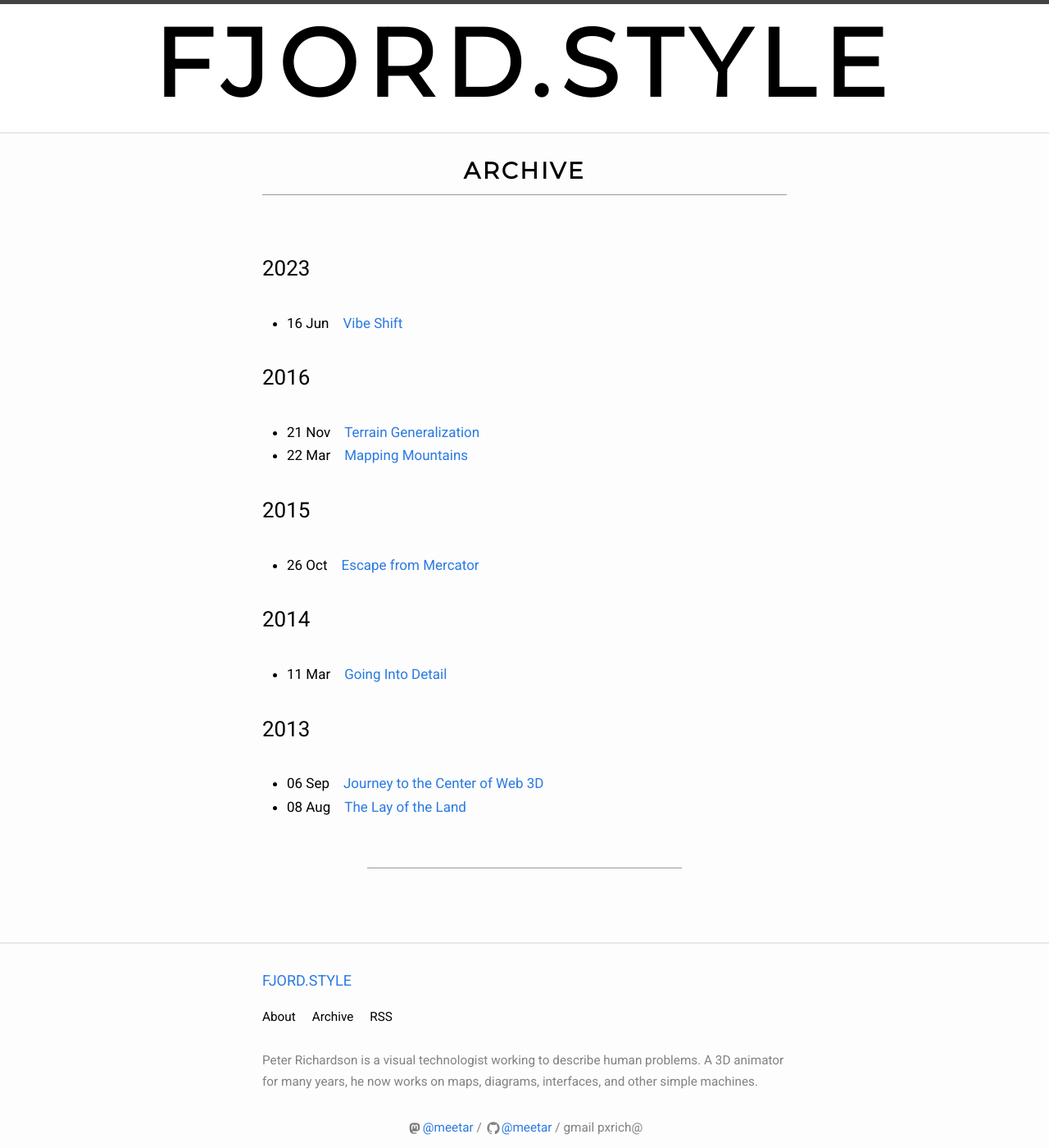
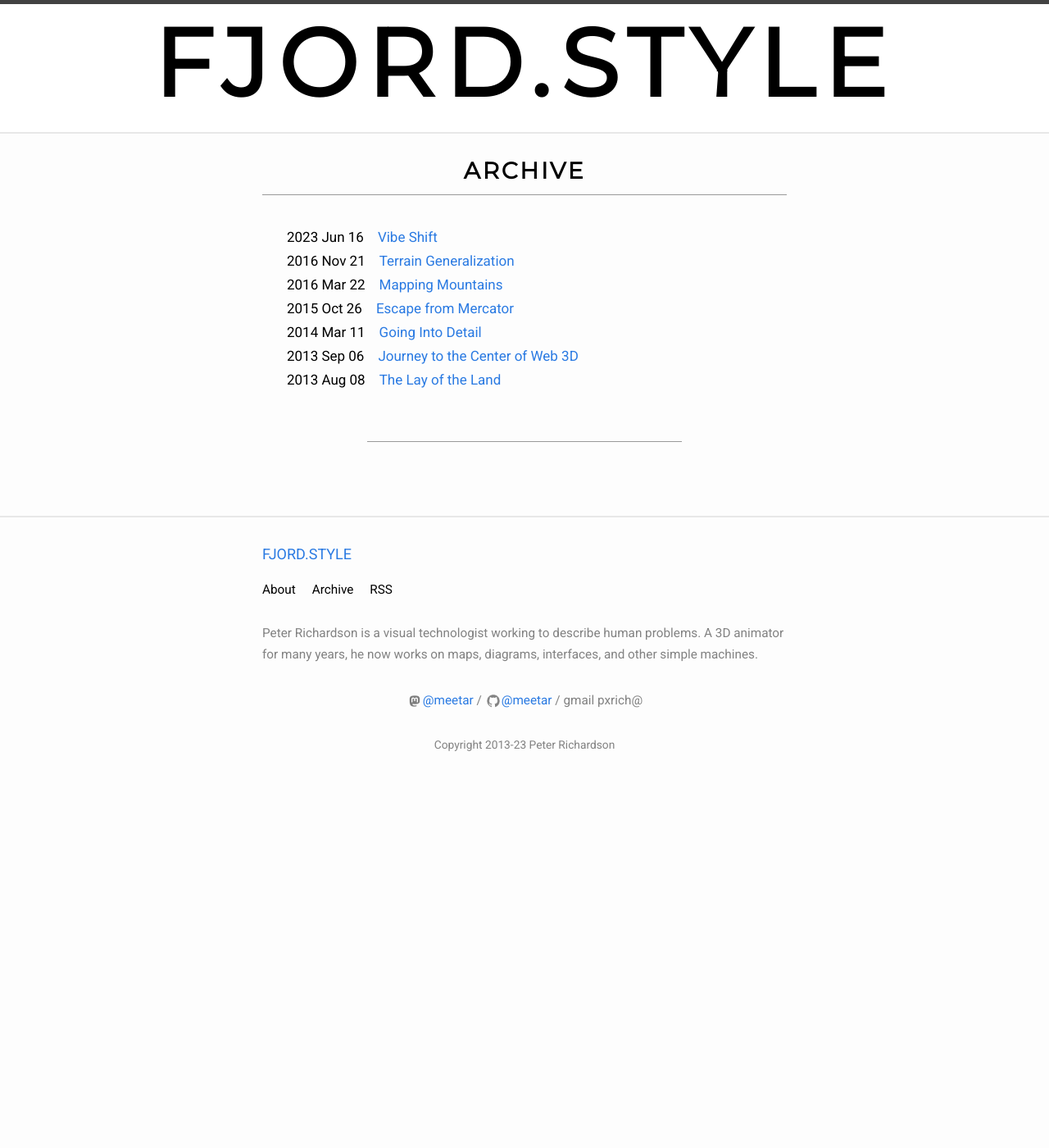
Before and after one commit to meetar/fjord.style, a Jekyll site: the page built from archive.md, in a window 1280 px wide and 1400 px high. Shown: the whole window at 82% size. Built offline with Jekyll 4.4.1, drawn with Linux system fonts in a browser that asks for light colours.

```diff
--- a/Gemfile
+++ b/Gemfile
@@ -4,3 +4,5 @@ gem 'github-pages'
 gem "webrick", "~> 1.8"
 
 gem 'jekyll-compose', group: [:jekyll_plugins]
+
+gem 'jekyll-paginate'
--- a/_config.yml
+++ b/_config.yml
@@ -18,3 +18,7 @@ github_username:  meetar
 
 # Build settings
 markdown: kramdown
+
+plugins:
+  - jekyll-paginate
+# paginate: 1
--- /dev/null
+++ b/_includes/pagination.html
@@ -0,0 +1,54 @@
+<!-- <div class="PageNavigation">
+  {% if page.previous.url %}
+  <div class="prevwrapper">
+    Previous post:<br>
+    <a href="{{page.previous.url}}">&laquo; {{page.previous.title}}</a>
+  </div>
+  {% endif %}
+  {% if page.next.url %}
+  <div class="nextwrapper">
+    Next post:<br>
+    <a class="next" href="{{page.next.url}}">{{page.next.title}} &raquo;</a>
+  </div>
+  {% endif %}
+</div> -->
+
+<!-- thanks php -->
+
+<div class="PageNavigation">
+  {% if page.previous.url %}
+  {% assign prevExcl = page.previous %}
+  {% for counter in (0..999) %}
+    {% if prevExcl%}
+    {% unless prevExcl.hidden %}
+      {% break %}
+    {% endunless %}
+    {% endif %}
+    {% assign prevExcl = prevExcl.previous %}
+  {% endfor %}
+
+
+  <div class="prevwrapper">
+    Previous post:<br>
+    <a href="{{prevExcl.url}}">&laquo; {{prevExcl.title}}</a>
+  </div>
+  {% endif %}
+
+  {% if page.next.url %}
+  {% assign nextExcl = page.next %}
+  {% for counter in (0..999) %}
+    {% if nextExcl%}
+    {% unless nextExcl.hidden %}
+      {% break %}
+    {% endunless %}
+    {% endif %}
+    {% assign nextExcl = nextExcl.next %}
+  {% endfor %}
+  <!-- nextExcl" {{nextExcl}} -->
+  <div class="nextwrapper">
+    Next post:<br>
+    <!-- <a class="next" href="{{page.next.url}}">{{page.next.title}} &raquo;</a> -->
+    <a class="next" href="{{nextExcl.url}}">{{nextExcl.title}} &raquo;</a>
+  </div>
+  {% endif %}
+</div>
--- a/_layouts/page.html
+++ b/_layouts/page.html
@@ -13,19 +13,6 @@ layout: default
 
   <hr>
 
-<div class="PageNavigation">
-  {% if page.previous.url %}
-  <div class="prevwrapper">
-    Previous post:<br>
-    <a href="{{page.previous.url}}">&laquo; {{page.previous.title}}</a>
-  </div>
-  {% endif %}
-  {% if page.next.url %}
-  <div class="nextwrapper">
-    Next post:<br>
-    <a class="next" href="{{page.next.url}}">{{page.next.title}} &raquo;</a>
-  </div>
-  {% endif %}
-</div>
+{% include pagination.html %}
 
 </article>
--- a/archive.md
+++ b/archive.md
@@ -6,16 +6,11 @@ source: http://reyhan.org/2013/03/jekyll-archive-without-plugins.html
 ---
 
 <section id="archive">
-  <ul>
+      <ul class="past">
   {%for post in site.posts %}
-    {% capture year %}{{ post.date | date: '%Y' }}{% endcapture %}
-    {% capture nyear %}{{ post.next.date | date: '%Y' }}{% endcapture %}
-    {% if year != nyear %}
-      </ul>
-      <h3>{{ post.date | date: '%Y' }}</h3>
-      <ul class="past">
+        {% if post.hidden == null or post.hidden == false %}
+    <div><time>{{ post.date | date:"%Y %b %d" }}</time><a href="{{ post.url }}">{{ post.title }}</a></div>
     {% endif %}
-    <li><time>{{ post.date | date:"%d %b" }}</time><a href="{{ post.url }}">{{ post.title }}</a></li>
   {% endfor %}
   </ul>
 </section>
--- a/index.html
+++ b/index.html
@@ -6,6 +6,7 @@ layout: default
 
   <ul class="post-list">
     {% for post in site.posts %}
+      {% if post.hidden == null or post.hidden == false %}
       <li>
           <h2>
             <a class="post-link" href="{{ post.url | prepend: site.baseurl }}">{{ post.title }}</a>
@@ -16,6 +17,7 @@ layout: default
           {% if post.image %}<span class="post-img"><a href="{{ post.url | prepend: site.baseurl }}"><img class="headerimg" src="{{ site.url }}/assets{{ post.url }}/{{ post.image }}"></a></span>{% endif %}
 
         </li>
+      {% endif %}
     {% endfor %}
   </ul>
 </div>
```
Also changed, not shown: Gemfile.lock. Lines whose indentation alone changed are shown as unchanged.
